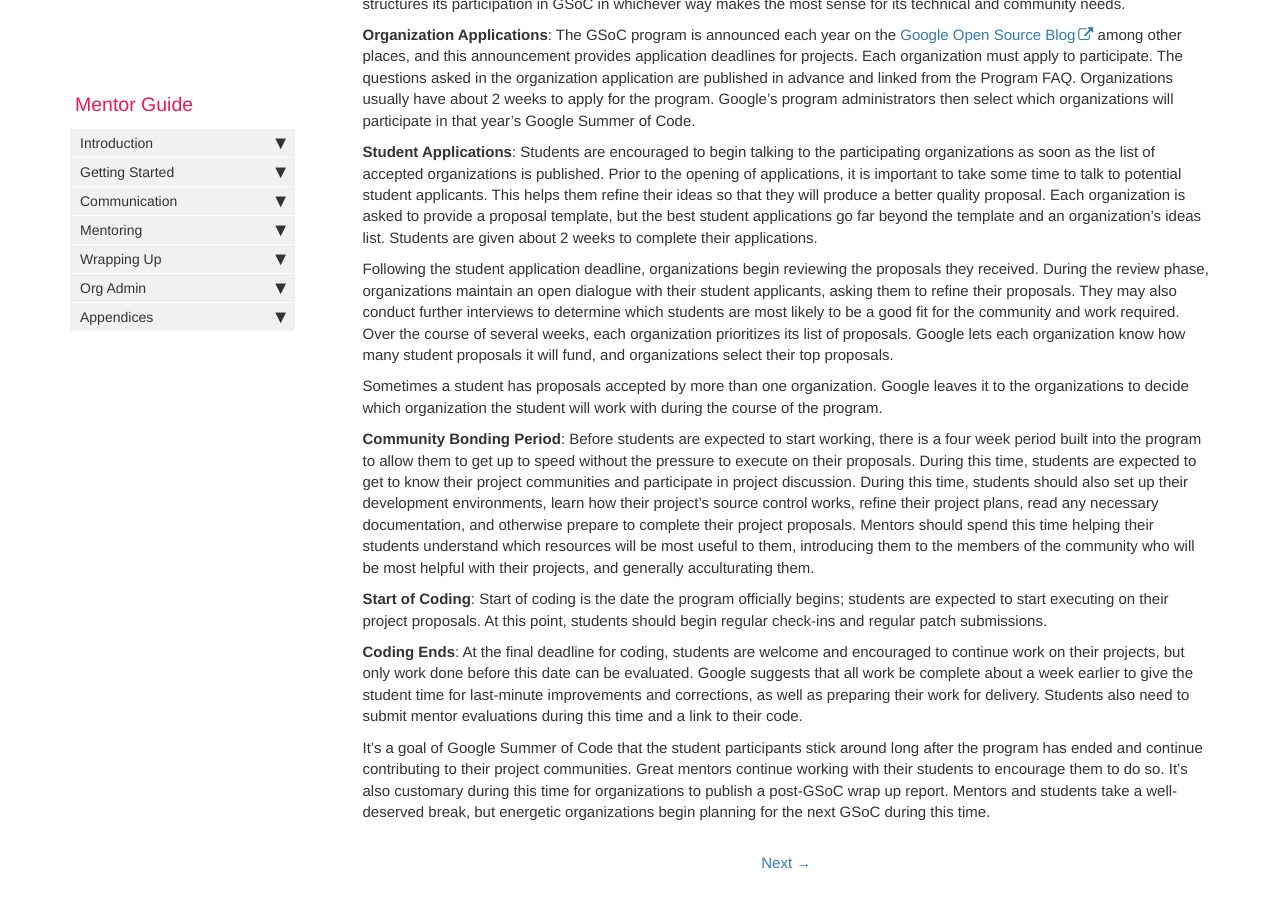
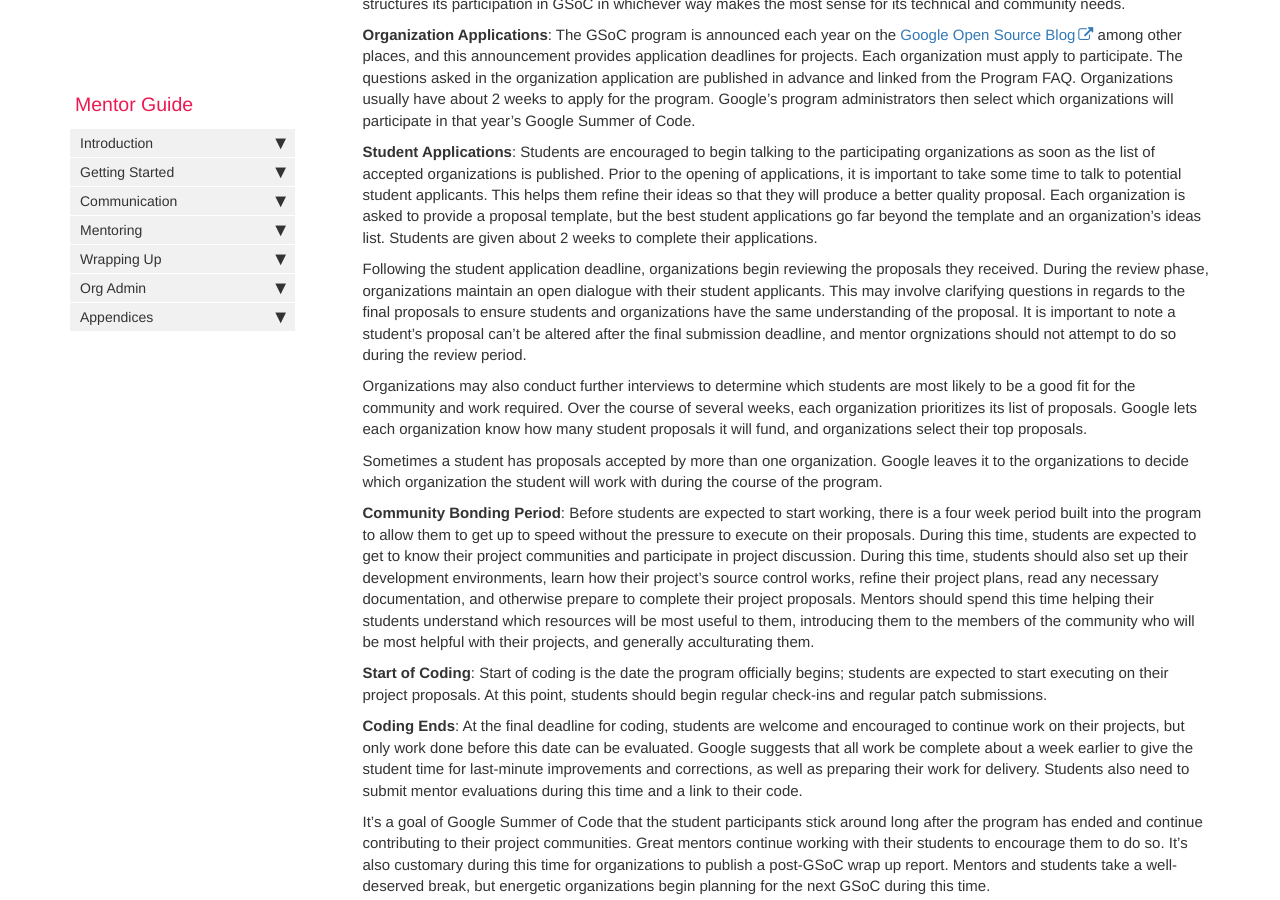
Before and after one commit to google/gsocguides, a Jekyll site: the page built from pages/mentor/00-what_is_google_summer_of_code.md, in a window 1280 px wide and 900 px high, scrolled down 1975 px. Built offline with Jekyll 4.4.1, drawn with Linux system fonts in a browser that asks for light colours.

Commit message:
Clarify language about review process
The original language of `During the review phase, organizations maintain an open dialogue with their student applicants, asking them to refine their proposals` has been cited by some student applicants to our projects in asking about making changes to their proposals during the review period based on mentor feedback.

This rewording tries to make it clear that organizations can ask questions about the proposals during this time for purposes of making a decision, but that proposals cannot be altered after the submission deadline.

```diff
--- a/pages/mentor/00-what_is_google_summer_of_code.md
+++ b/pages/mentor/00-what_is_google_summer_of_code.md
@@ -58,7 +58,9 @@ All of the program rules are enumerated in the GSoC Program Rules and Term docum
 
 **Student Applications**: Students are encouraged to begin talking to the participating organizations as soon as the list of accepted organizations is published. Prior to the opening of applications, it is important to take some time to talk to potential student applicants. This helps them refine their ideas so that they will produce a better quality proposal. Each organization is asked to provide a proposal template, but the best student applications go far beyond the template and an organization's ideas list. Students are given about 2 weeks to complete their applications.
 
-Following the student application deadline, organizations begin reviewing the proposals they received. During the review phase, organizations maintain an open dialogue with their student applicants, asking them to refine their proposals. They may also conduct further interviews to determine which students are most likely to be a good fit for the community and work required. Over the course of several weeks, each organization prioritizes its list of proposals. Google lets each organization know how many student proposals it will fund, and organizations select their top proposals.
+Following the student application deadline, organizations begin reviewing the proposals they received. During the review phase, organizations maintain an open dialogue with their student applicants. This may involve clarifying questions in regards to the final proposals to ensure students and organizations have the same understanding of the proposal. It is important to note a student's proposal can't be altered after the final submission deadline, and mentor orgnizations should not attempt to do so during the review period.
+
+Organizations may also conduct further interviews to determine which students are most likely to be a good fit for the community and work required. Over the course of several weeks, each organization prioritizes its list of proposals. Google lets each organization know how many student proposals it will fund, and organizations select their top proposals.
 
 Sometimes a student has proposals accepted by more than one organization. Google leaves it to the organizations to decide which organization the student will work with during the course of the program.
 
```
